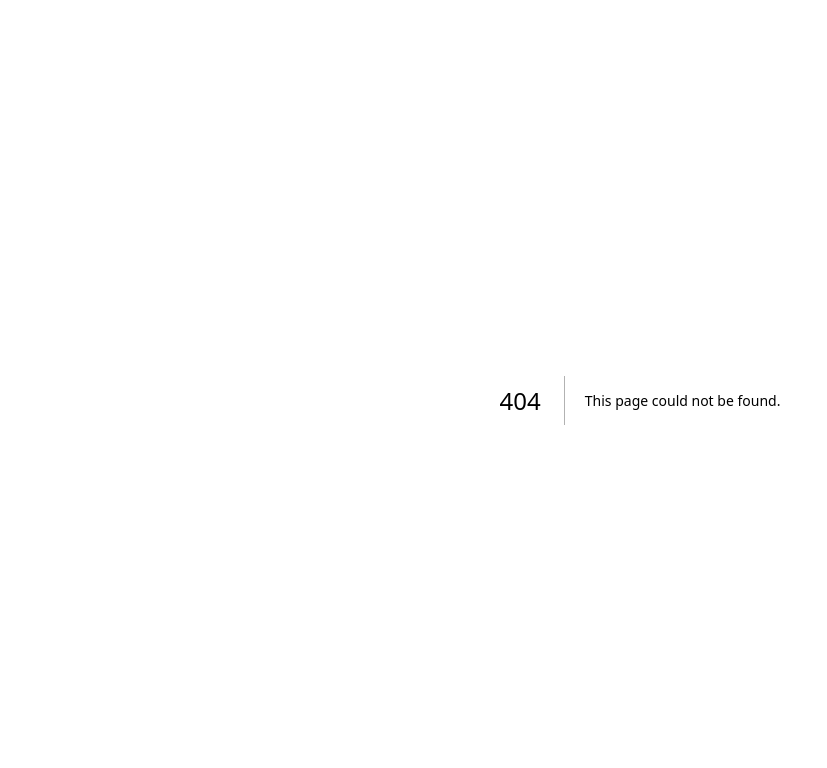
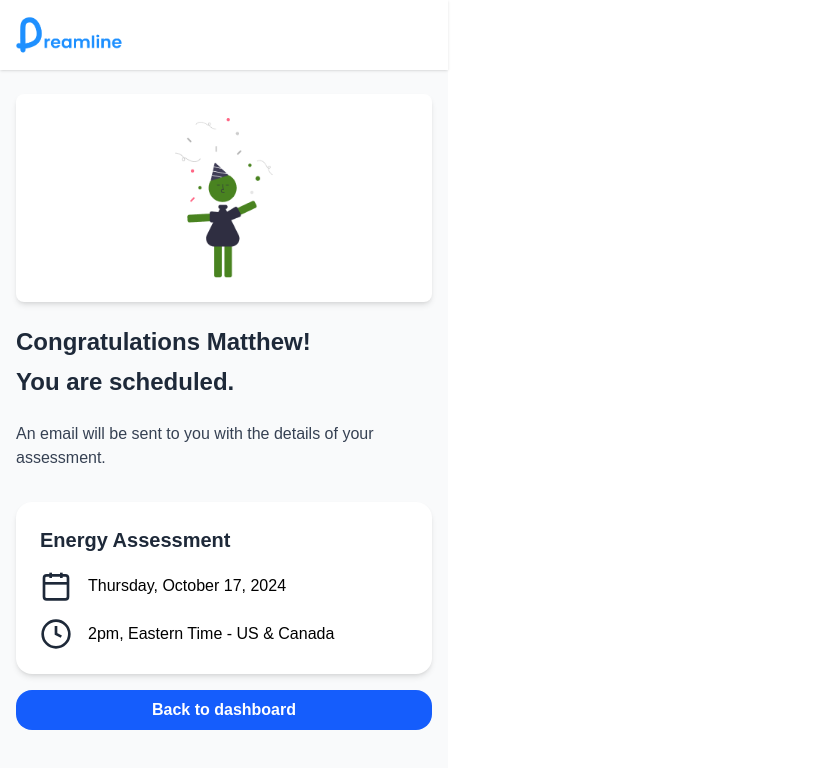
Before and after one commit to saeb3/DreamlineAI-App, a Next.js app: page /contractor/schedule-assessment/confirmation in a window 1280 px wide. Before the commit this address had no page. Shown: the top 768 px of the page, without its empty margins (0-827 px from the left). Built offline with nearby package versions, Linux system fonts and the light colour scheme.

Commit message:
add confirmation page and related image for contractor scheduling

```diff
--- /dev/null
+++ b/app/contractor/schedule-assessment/confirmation/page.tsx
@@ -0,0 +1,90 @@
+"use client";
+
+import Link from "next/link";
+import Image from "next/image";
+import { useRouter } from 'next/navigation';
+
+export default function ConfirmationPage() {
+  const router = useRouter();
+
+  const handleBackToDashboard = () => {
+    router.push("/dashboard");
+  };
+
+  return (
+    <div className="flex max-w-md min-h-screen flex-col bg-gray-50">
+          <header className="flex items-center justify-between px-4 py-4 shadow-sm bg-white">
+            <div className="flex items-center">
+              <Image
+                src="/images/logo.png"
+                alt="Dreamline Logo"
+                width={120}
+                height={40}
+              />
+            </div>
+            <button className="block text-gray-600" aria-label="Menu">
+              <svg className="h-6 w-6 fill-current" viewBox="0 0 24 24">
+                <path strokeLinecap="round" strokeLinejoin="round" strokeWidth={2} d="M4 6h16M4 12h16M4 18h16" />
+              </svg>
+            </button>
+          </header>
+
+      <main className="flex flex-1 flex-col items-center px-4">
+        <div className="w-full max-w-md rounded-lg bg-white shadow-md text-center mt-6">
+          <div className="flex justify-center p-6">
+            <div className="relative h-40 w-40">
+              <Image
+                src="/images/contractor/confirmation.png"
+                alt="Celebration"
+                layout="fill"
+                objectFit="contain"
+              />
+            </div>
+          </div>
+        </div>
+
+        <div className="w-full text-left mt-6">
+          <h1 className="text-2xl font-bold text-gray-800">Congratulations Matthew!</h1>
+          <h2 className="text-2xl font-semibold text-gray-800 mt-2">You are scheduled.</h2>
+          <p className="mt-6 text-md text-gray-700">
+            An email will be sent to you with the details of your assessment.
+          </p>
+        </div>
+
+        <div className="w-full max-w-md rounded-2xl bg-white shadow-md p-6 mt-8 text-black">
+          <h3 className="text-xl font-bold text-gray-800 mb-4">Energy Assessment</h3>
+
+          <div className="flex items-center mb-4">
+            <div className="mr-4">
+              <svg className="h-8 w-8 text-gray-800" viewBox="0 0 24 24" fill="none" stroke="currentColor" strokeWidth="2">
+                <rect x="3" y="4" width="18" height="18" rx="2" ry="2"></rect>
+                <line x1="16" y1="2" x2="16" y2="6"></line>
+                <line x1="8" y1="2" x2="8" y2="6"></line>
+                <line x1="3" y1="10" x2="21" y2="10"></line>
+              </svg>
+            </div>
+            <span className="text-md">Thursday, October 17, 2024</span>
+          </div>
+
+          <div className="flex items-center">
+            <div className="mr-4">
+              <svg className="h-8 w-8 text-gray-800" viewBox="0 0 24 24" fill="none" stroke="currentColor" strokeWidth="2">
+                <circle cx="12" cy="12" r="10"></circle>
+                <polyline points="12 6 12 12 16 14"></polyline>
+              </svg>
+            </div>
+            <span className="text-md">2pm, Eastern Time - US & Canada</span>
+          </div>
+        </div>
+
+        <button
+          onClick={handleBackToDashboard}
+          className="mt-4 w-full rounded-2xl bg-blue-600 px-4 py-2 font-semibold text-white hover:bg-blue-700 cursor-pointer focus:outline-none"
+        >
+          Back to dashboard
+        </button>
+
+      </main>
+    </div>
+  );
+}
```
Also changed, not shown: public/images/contractor/confirmation.png (added).
